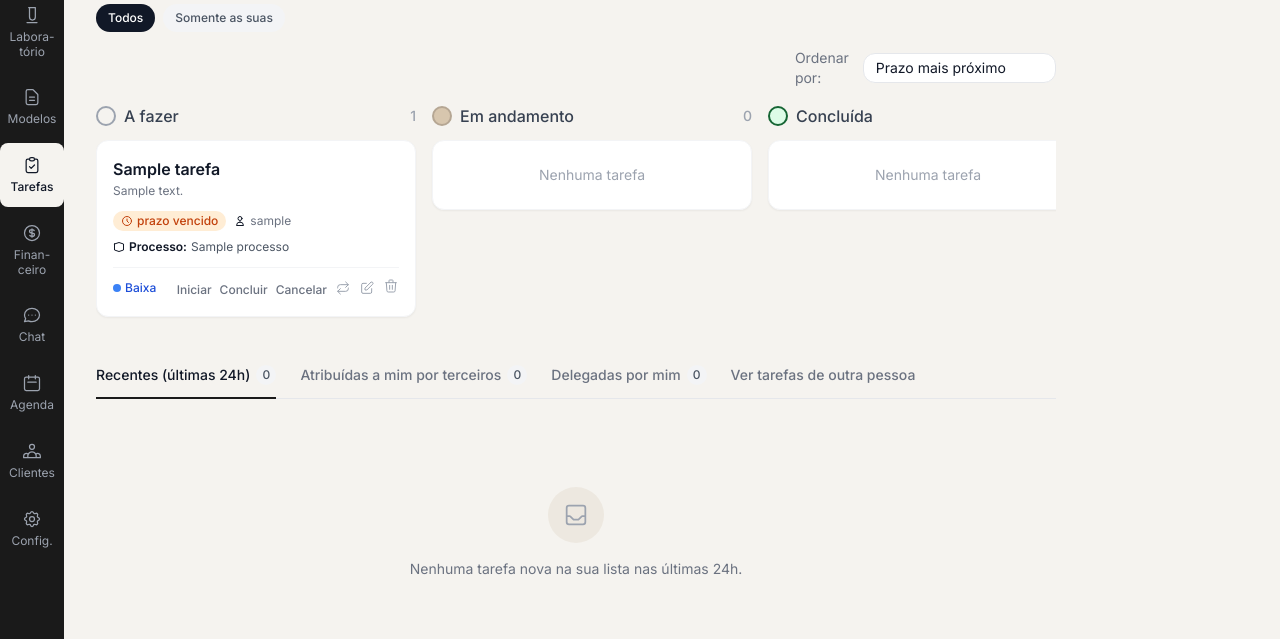
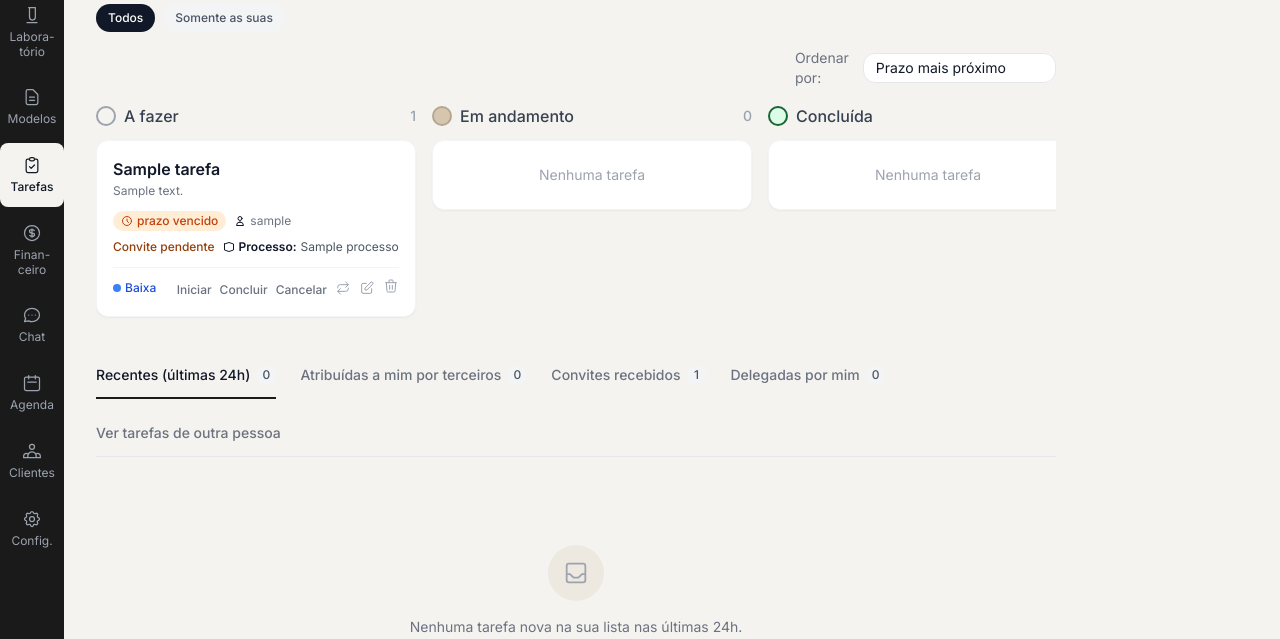
Before and after one commit to BrenoAlcaraz/alenziTech_sistemaAdvocacia, a Django app: page /tarefas/ in a window 1280 px wide. Shown: the part 227-866 px from the top of the page. Run offline with Django 5.2, Linux system fonts and the light colour scheme; a user stored in the database is signed in; tables that the repository leaves empty hold one stand-in row (values such as "Sample post"); parts of the project's set-up code (start-up, migrations or seed data) failed here and were passed over.

Commit message:
feat(tarefas): convite de delegacao para atribuicao a outro usuario (#29)
Atribuir Tarefa a outro usuario passa a exigir convite (aceitar/
recusar, com justificativa opcional na recusa), exceto Administrador
e gerente delegando para subordinado nao-gerente da propria Equipe,
que continuam diretos (PDR-0002). Reaproveita o mecanismo compartilhado
de apps.accounts.delegacao (#28).

Tarefa com convite pendente/recusado fica fora das listas ativas do
destinatario (Recentes, Atribuidas por terceiros, quadro/lista) ate o
aceite; nova sub-aba "Convites recebidos" permite aceitar/recusar.
"Delegadas por mim" passa a mostrar o estado do convite. Reatribuicao
de tarefa ja existente continua livre, sem convite.

Co-Authored-By: Claude Sonnet 5 <noreply@anthropic.com>

```diff
--- a/apps/tarefas/urls.py
+++ b/apps/tarefas/urls.py
@@ -7,6 +7,7 @@ urlpatterns = [
     path("tarefas/", views.quadro, name="quadro"),
     path("tarefas/processos-por-cliente/", views.processos_por_cliente, name="processos_por_cliente"),
     path("tarefas/lista/", views.lista, name="lista"),
+    path("tarefas/convites/<int:pk>/responder/", views.convite_responder, name="convite_responder"),
     path("tarefas/nova/", views.nova, name="nova"),
     path("tarefas/<int:pk>/editar/", views.editar, name="editar"),
     path(
--- a/apps/tarefas/views.py
+++ b/apps/tarefas/views.py
@@ -1,6 +1,7 @@
 from datetime import timedelta
 
 from django.contrib.auth.models import User
+from django.contrib.contenttypes.models import ContentType
 from django.db.models import Q
 from django.shortcuts import render, redirect, get_object_or_404
 from django.contrib.auth.decorators import login_required
@@ -10,7 +11,14 @@ from django.http import Http404, JsonResponse
 from django.utils import timezone
 from django.utils.http import url_has_allowed_host_and_scheme
 from apps.accounts.decorators import usuario_admin_escritorio
+from apps.accounts.delegacao import (
+    aceitar_convite,
+    criar_convite_delegacao,
+    delegacao_exige_convite,
+    recusar_convite,
+)
 from apps.accounts.equipe_atalho import SelecionarMembrosEquipeForm, dados_para_js
+from apps.accounts.models import ConviteDelegacao
 from apps.accounts.permissoes import tem_permissao_modulo, tem_habilitacao, nivel_acesso_modulo
 from apps.accounts.permissoes_constants import (
     MODULO_GERIR,
@@ -39,7 +47,7 @@ ORDENS_VALIDAS = {
     "mais_antigas",
 }
 
-ABAS_VALIDAS = {"novidades", "terceiro", "delegadas", "outros"}
+ABAS_VALIDAS = {"novidades", "terceiro", "delegadas", "convites", "outros"}
 
 
 def _normalizar_ordem(ordem):
@@ -86,14 +94,26 @@ def _resolver_escopo(request):
     return solicitado, nivel_maximo
 
 
+_CONVITES_QUE_OCULTAM = [ConviteDelegacao.STATUS_PENDENTE, ConviteDelegacao.STATUS_RECUSADO]
+
+
+def _excluir_ocultas_por_convite(qs):
+    """Remove tarefa com convite de delegação pendente/recusado — ainda
+    não é (ou nunca será) atribuição ativa do responsável (specs/
+    delegacao-por-convite-agenda-tarefas.md). Tarefa sem convite (direta)
+    ou com convite aceito não é afetada."""
+    return qs.exclude(convite_delegacao__status__in=_CONVITES_QUE_OCULTAM)
+
+
 def _tarefas_no_escopo(request, escopo):
     """QuerySet de LEITURA (quadro/lista), restrito pelo escopo efetivo —
     inclui quem é responsável e quem é participante (specs/tarefas-
     multiplos-participantes.md: um participante precisa conseguir ver a
     tarefa em que está)."""
-    qs = Tarefa.objects.select_related("responsavel", "processo", "cliente")
+    qs = Tarefa.objects.select_related("responsavel", "processo", "cliente", "convite_delegacao")
     if escopo == NIVEL_SOMENTE_SEUS:
         qs = qs.filter(Q(responsavel=request.user) | Q(participantes=request.user)).distinct()
+        qs = _excluir_ocultas_por_convite(qs)
     return qs
 
 
@@ -104,11 +124,13 @@ def _tarefas_mutaveis(request):
     "Todos" é escopo de visualização, não autorização de mutação sobre
     qualquer tarefa: um usuário não-admin só muta tarefa da própria
     responsabilidade, mesmo com nível máximo `todos`. Só o Administrador
-    do escritório alcança qualquer tarefa do tenant para mutação.
+    do escritório alcança qualquer tarefa do tenant para mutação — inclusive
+    uma tarefa ainda oculta por convite de delegação.
     """
     qs = Tarefa.objects.all()
     if not usuario_admin_escritorio(request.user):
         qs = qs.filter(responsavel=request.user)
+        qs = _excluir_ocultas_por_convite(qs)
     return qs
 
 
@@ -152,11 +174,10 @@ def _tarefas_novidades(request):
     Sempre visível, sem checagem de habilitação.
     """
     limite = timezone.now() - timedelta(hours=24)
-    return (
+    return _excluir_ocultas_por_convite(
         Tarefa.objects.select_related("responsavel", "processo", "cliente")
         .filter(responsavel=request.user, atribuido_em__gte=limite)
-        .order_by("-atribuido_em")
-    )
+    ).order_by("-atribuido_em")
 
 
 def _tarefas_atribuidas_por_terceiros(request):
@@ -165,13 +186,12 @@ def _tarefas_atribuidas_por_terceiros(request):
     usuário é responsável, mas quem atribuiu foi outra pessoa. Sempre
     visível, sem checagem de habilitação.
     """
-    return (
+    return _excluir_ocultas_por_convite(
         Tarefa.objects.select_related("responsavel", "processo", "cliente")
         .filter(responsavel=request.user)
         .exclude(atribuidor__isnull=True)
         .exclude(atribuidor=request.user)
-        .order_by("-atribuido_em")
-    )
+    ).order_by("-atribuido_em")
 
 
 def _tarefas_delegadas_por_mim(request):
@@ -181,10 +201,25 @@ def _tarefas_delegadas_por_mim(request):
     habilitação de atribuir tarefa a terceiros.
     """
     return (
-        Tarefa.objects.select_related("responsavel", "processo", "cliente")
+        Tarefa.objects.select_related("responsavel", "processo", "cliente", "convite_delegacao")
         .filter(atribuidor=request.user)
         .exclude(responsavel=request.user)
         .order_by("-atribuido_em")
+    )
+
+
+def _convites_pendentes_do_usuario(request):
+    """Convites de delegação de Tarefa pendentes para o usuário logado
+    responder (specs/delegacao-por-convite-agenda-tarefas.md) — qualquer
+    usuário pode ser destinatário, sem exigir habilitação."""
+    return (
+        ConviteDelegacao.objects.filter(
+            destinatario=request.user,
+            status=ConviteDelegacao.STATUS_PENDENTE,
+            content_type=ContentType.objects.get_for_model(Tarefa),
+        )
+        .select_related("delegante")
+        .order_by("-criado_em")
     )
 
 
@@ -199,6 +234,7 @@ def _contexto_faixa_subabas(request, usuario_filtro, pode_atribuir_a_outros):
         "pode_atribuir_a_outros": pode_atribuir_a_outros,
         "tarefas_novidades": list(_tarefas_novidades(request)),
         "tarefas_terceiro": list(_tarefas_atribuidas_por_terceiros(request)),
+        "convites_recebidos": list(_convites_pendentes_do_usuario(request)),
     }
     if pode_atribuir_a_outros:
         contexto["tarefas_delegadas"] = list(_tarefas_delegadas_por_mim(request))
@@ -355,6 +391,37 @@ def lista(request):
 
 
 @login_required
+def convite_responder(request, pk):
+    """Aceitar/recusar convite de delegação — sub-aba "Convites
+    recebidos" do quadro/lista (specs/delegacao-por-convite-agenda-
+    tarefas.md). Sem página própria: mesma sub-aba dos demais estados
+    de Tarefas."""
+    if not tem_permissao_modulo(request.user, MODULO_TAREFAS):
+        raise PermissionDenied
+    convite = get_object_or_404(
+        ConviteDelegacao,
+        pk=pk,
+        destinatario=request.user,
+        status=ConviteDelegacao.STATUS_PENDENTE,
+        content_type=ContentType.objects.get_for_model(Tarefa),
+    )
+    if request.method == "POST":
+        acao = request.POST.get("acao")
+        if acao == "aceitar":
+            aceitar_convite(convite, request.user)
+        elif acao == "recusar":
+            recusar_convite(convite, request.user, justificativa=request.POST.get("justificativa", ""))
+        else:
+            raise Http404
+    next_url = request.POST.get("next")
+    if next_url and url_has_allowed_host_and_scheme(
+        next_url, allowed_hosts={request.get_host()}, require_https=request.is_secure()
+    ):
+        return redirect(next_url)
+    return redirect("tarefas:quadro")
+
+
+@login_required
 def processos_por_cliente(request):
     """Processos do cliente informado, para o filtro dinâmico dos
     formulários de criação/edição de tarefas."""
@@ -415,6 +482,15 @@ def nova(request):
         tarefa.save()
         participantes = [u for u in atribuidos if u.pk != tarefa.responsavel_id]
         tarefa.participantes.set(participantes)
+        # Delegação por convite (specs/delegacao-por-convite-agenda-
+        # tarefas.md): só se aplica quando o responsável é outra pessoa,
+        # nunca em auto-atribuição.
+        if tarefa.responsavel_id != request.user.pk and delegacao_exige_convite(
+            request.user, tarefa.responsavel
+        ):
+            convite = criar_convite_delegacao(request.user, tarefa.responsavel, tarefa)
+            tarefa.convite_delegacao = convite
+            tarefa.save(update_fields=["convite_delegacao"])
         return redirect(next_url or "tarefas:quadro")
     return render(request, "tarefas/form.html", {
         "form": form,
--- a/templates/tarefas/_card_tarefa.html
+++ b/templates/tarefas/_card_tarefa.html
@@ -40,6 +40,20 @@
         </svg>
         <span class="truncate" title="{{ tarefa.responsavel }}">{{ tarefa.responsavel }}</span>
       </span>
+    {% endif %}
+
+    {# Convite de delegação — estado visível para quem delegou (specs/delegacao-por-convite-agenda-tarefas.md) #}
+    {% if tarefa.convite_delegacao %}
+      {% if tarefa.convite_delegacao.status == "pendente" %}
+        <span class="inline-flex items-center gap-1 text-xs font-medium" style="color: #92400e;">Convite pendente</span>
+      {% elif tarefa.convite_delegacao.status == "recusado" %}
+        <span class="inline-flex items-center gap-1 text-xs font-medium" style="color: #b91c1c;"
+              title="{{ tarefa.convite_delegacao.justificativa_recusa }}">
+          Convite recusado{% if tarefa.convite_delegacao.justificativa_recusa %}: {{ tarefa.convite_delegacao.justificativa_recusa }}{% endif %}
+        </span>
+      {% else %}
+        <span class="inline-flex items-center gap-1 text-xs font-medium" style="color: #15803d;">Convite aceito</span>
+      {% endif %}
     {% endif %}
 
     {# Processo ou Cliente — ícone escuro, label em negrito, valor normal #}
--- a/templates/tarefas/_subabas.html
+++ b/templates/tarefas/_subabas.html
@@ -10,6 +10,11 @@
          class="flex items-center gap-1.5 pb-3 text-sm cursor-pointer {% if aba_ativa == 'terceiro' %}tab-active{% else %}tab-inactive{% endif %}">
       Atribuídas a mim por terceiros
       <span class="inline-flex items-center justify-center min-w-[1.25rem] h-5 px-1 rounded-full bg-gray-100 text-gray-600 text-xs font-medium">{{ tarefas_terceiro|length }}</span>
+    </div>
+    <div data-tab="convites" data-tab-group="tarefas-subabas"
+         class="flex items-center gap-1.5 pb-3 text-sm cursor-pointer {% if aba_ativa == 'convites' %}tab-active{% else %}tab-inactive{% endif %}">
+      Convites recebidos
+      <span class="inline-flex items-center justify-center min-w-[1.25rem] h-5 px-1 rounded-full bg-gray-100 text-gray-600 text-xs font-medium">{{ convites_recebidos|length }}</span>
     </div>
     {% if pode_atribuir_a_outros %}
     <div data-tab="delegadas" data-tab-group="tarefas-subabas"
@@ -38,6 +43,38 @@
     {% include "tarefas/_card_tarefa.html" with tarefa=t %}
   {% empty %}
     {% include "components/empty_state.html" with mensagem="Nenhuma tarefa atribuída a você por outra pessoa." %}
+  {% endfor %}
+</div>
+
+<div data-tab-panel="convites" data-tab-panel-group="tarefas-subabas" class="flex flex-col gap-3 {% if aba_ativa != 'convites' %}hidden{% endif %}">
+  {% for convite in convites_recebidos %}
+    <div class="card p-4">
+      <p class="font-semibold text-gray-900 mb-0.5">{{ convite.item.titulo }}</p>
+      <p class="text-xs text-gray-500 mb-3">
+        Delegado por {{ convite.delegante.get_full_name|default:convite.delegante.username }}
+      </p>
+      <div class="flex items-center gap-2">
+        <form method="post" action="{% url 'tarefas:convite_responder' convite.pk %}">
+          {% csrf_token %}
+          <input type="hidden" name="acao" value="aceitar">
+          <input type="hidden" name="next" value="{{ next_url }}">
+          <button type="submit" class="btn-primary text-sm">Aceitar</button>
+        </form>
+        <details class="inline-block">
+          <summary class="text-sm font-medium text-gray-500 hover:text-gray-700 cursor-pointer list-none">Recusar</summary>
+          <form method="post" action="{% url 'tarefas:convite_responder' convite.pk %}" class="mt-3 flex flex-col gap-2">
+            {% csrf_token %}
+            <input type="hidden" name="acao" value="recusar">
+            <input type="hidden" name="next" value="{{ next_url }}">
+            <textarea name="justificativa" rows="2" placeholder="Justificativa (opcional)"
+                      class="input h-20 resize-none text-sm"></textarea>
+            <button type="submit" class="text-sm font-medium text-red-600 hover:text-red-700 self-start">Confirmar recusa</button>
+          </form>
+        </details>
+      </div>
+    </div>
+  {% empty %}
+    {% include "components/empty_state.html" with mensagem="Nenhum convite de delegação pendente." %}
   {% endfor %}
 </div>
 
```
Also changed, not shown: apps/tarefas/models.py (+16 -0 lines), apps/tarefas/tests/test_delegacao_convite.py (added, +261 -0 lines), apps/tarefas/migrations/0005_tarefa_convite_delegacao.py (added).
